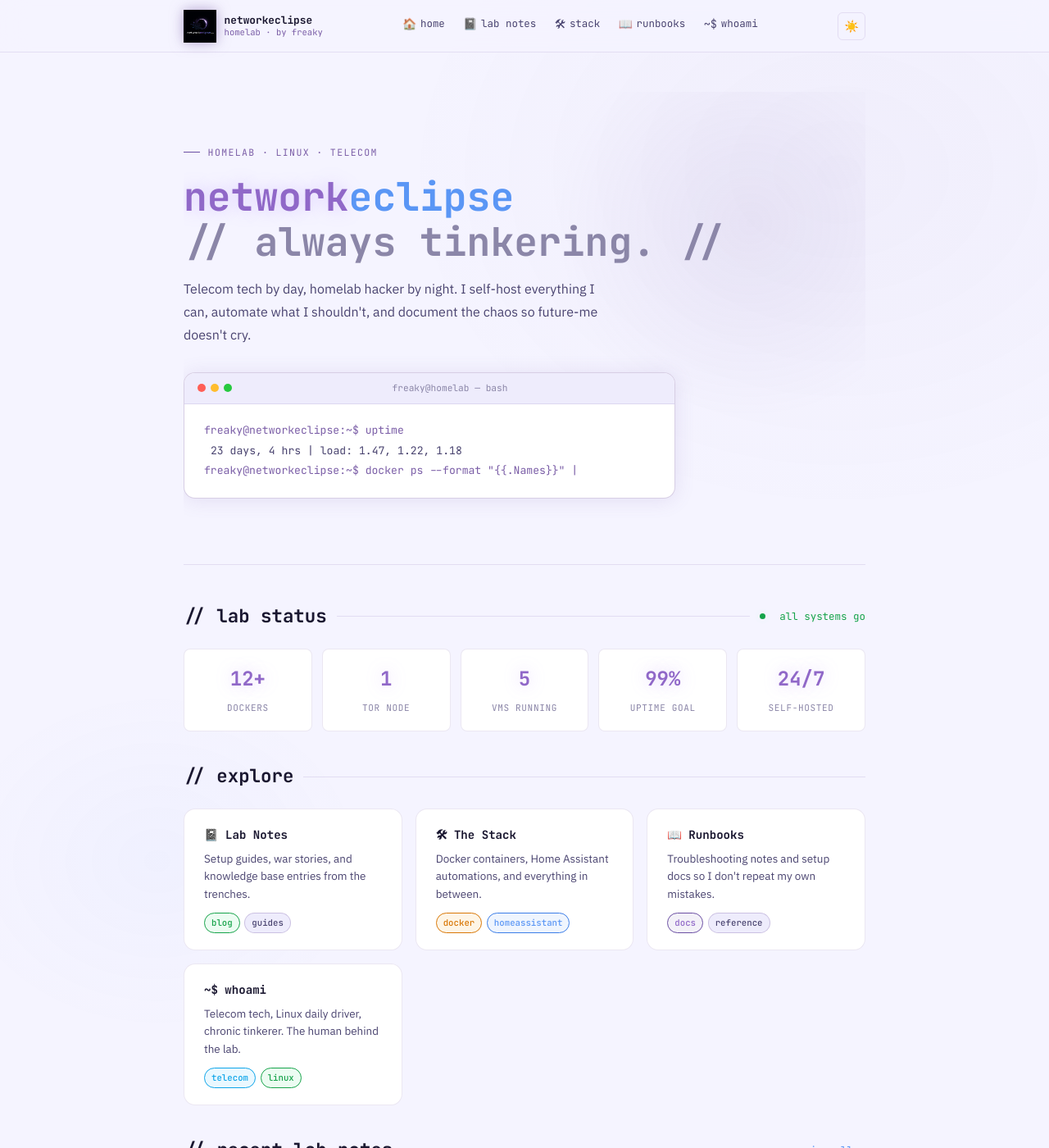
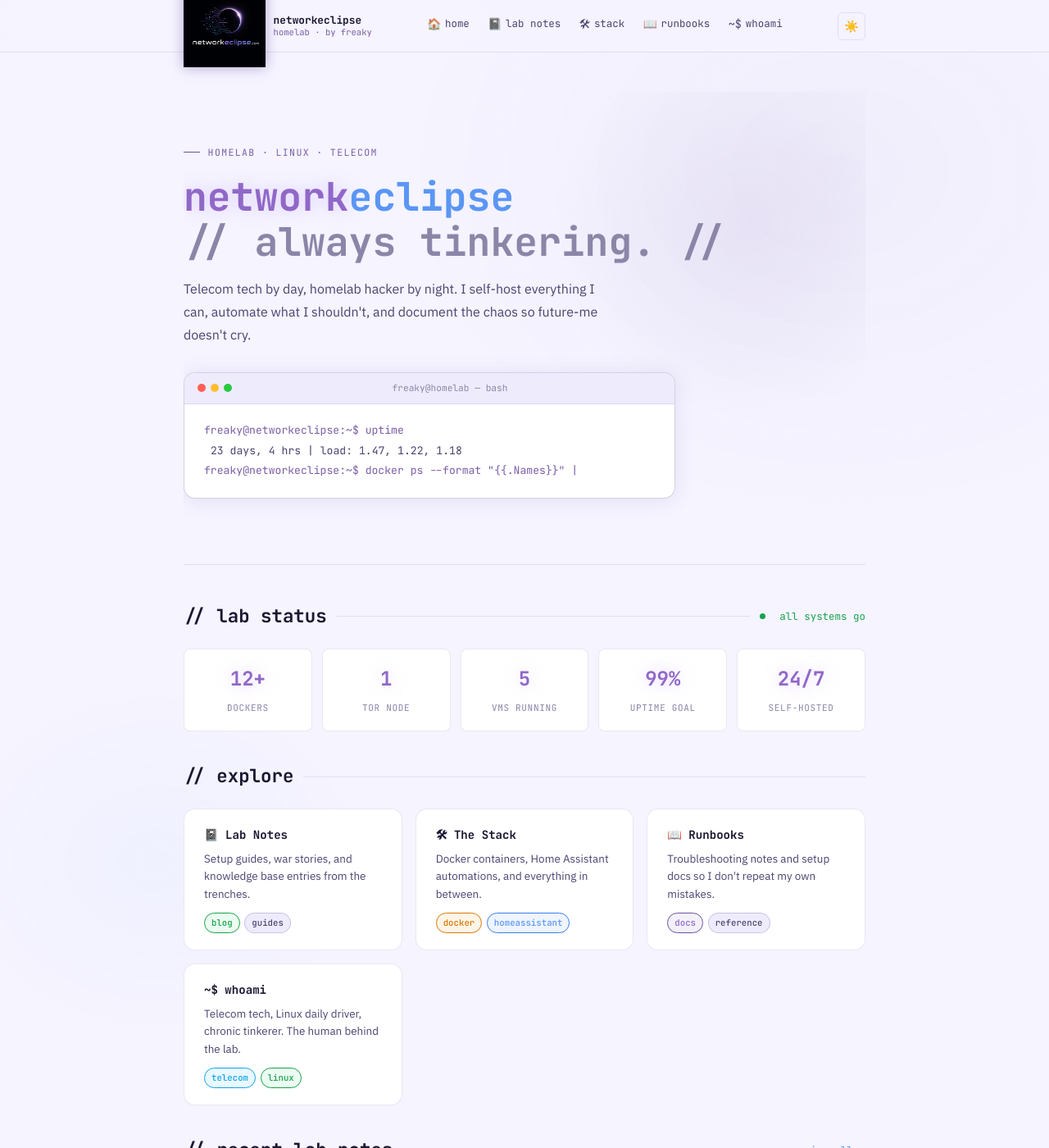
Before and after one commit to Freaky2112/freaky2112.github.io, a Jekyll site: the page built from index.md, in a window 1280 px wide and 1400 px high. Shown: the whole window at 82% size. Built offline with Jekyll 4.4.1, drawn with Linux system fonts in a browser that asks for light colours.

Commit message:
put image logo to 100 px

```diff
--- a/assets/css/main.css
+++ b/assets/css/main.css
@@ -198,7 +198,7 @@ tr:last-child td { border-bottom: none; }
 .nav-brand:hover { opacity: 0.85; text-decoration: none; }
 
 .nav-logo {
-  height: 40px;
+  height: 100px;
   width: auto;
   display: block;
   filter: drop-shadow(0 0 8px rgba(123, 94, 167, 0.55));
```
